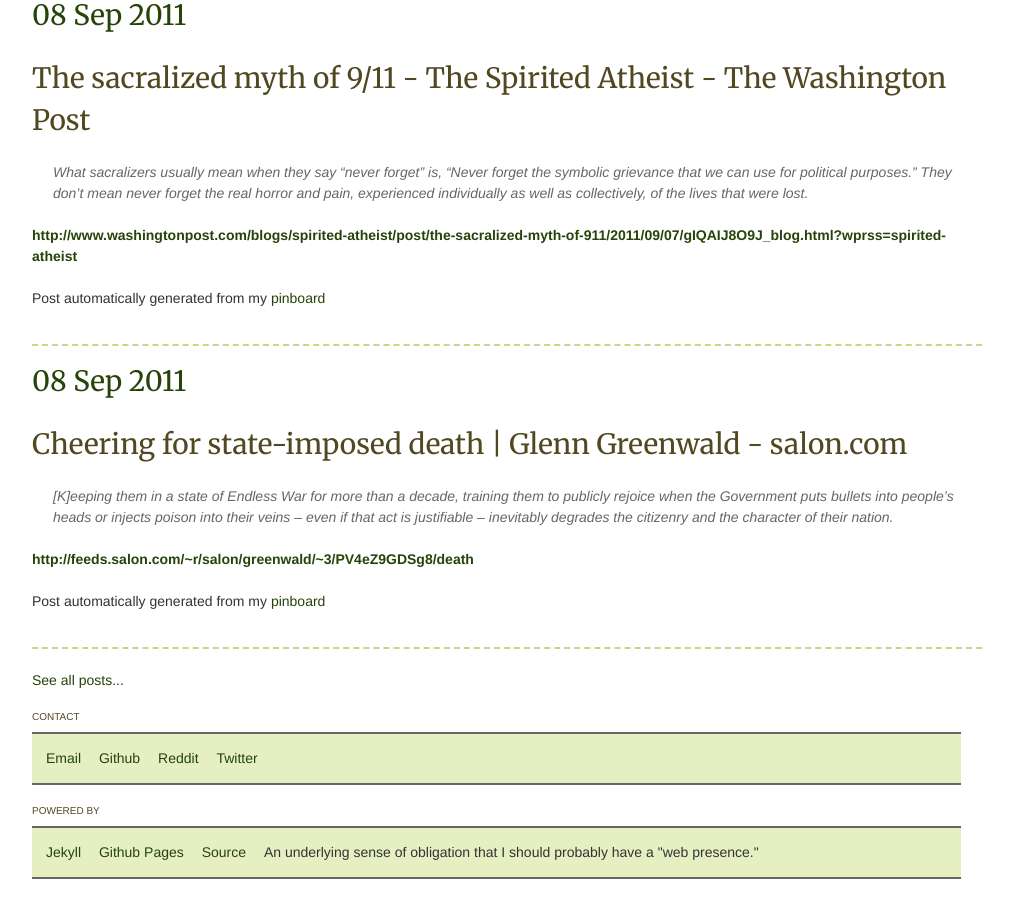
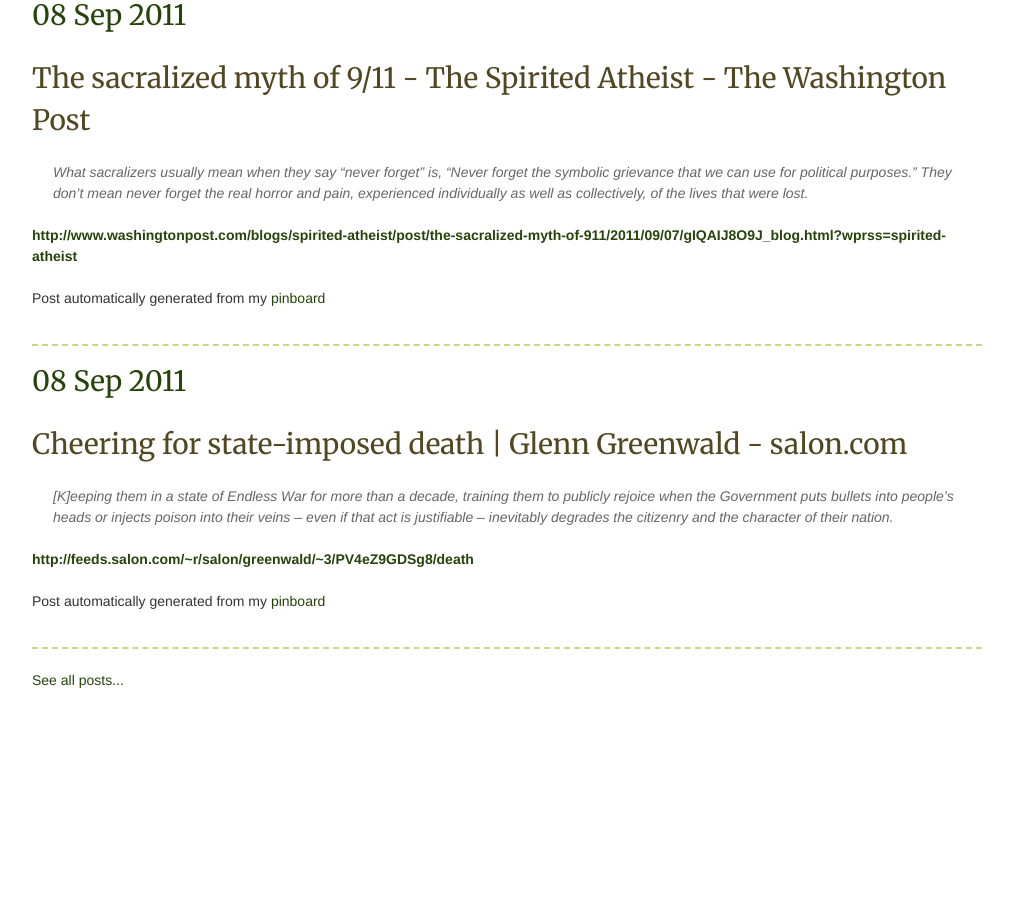
Before and after one commit to yrgoldteeth/yrgoldteeth.github.com, a Jekyll site: the page built from index.html, in a window 1280 px wide and 900 px high, scrolled down 1351 px. Shown: the whole window, without its empty margins (133-1146 px from the left). Built offline with Jekyll 4.4.1, drawn with Linux system fonts in a browser that asks for light colours; some web fonts are replaced; Markdown is read by kramdown in place of the engine named in the settings; after the commit the page ends 2063 px from its top, so only the background shows below that.

Commit message:
update styles

```diff
--- a/_layouts/default.html
+++ b/_layouts/default.html
@@ -38,25 +38,5 @@
     <div id='content'>
       {{ content }}
     </div>
-    <div id='footer'>
-      <div class='footer-nav'>
-        <h3>Contact</h3>
-        <ul>
-          <li><a href='mailto:nicholas.fine@gmail.com'>Email</a></li>
-          <li><a href='http://github.com/yrgoldteeth'>Github</a></li>
-          <li><a href='http://reddit.com/user/yrgoldteeth'>Reddit</a></li>
-          <li><a href='http://twitter.com/yrgoldteeth'>Twitter</a></li>
-        </ul>
-      </div>
-      <div class='footer-nav'>
-        <h3>Powered By</h3>
-        <ul>
-          <li><a href='http://github.com/mojombo/jekyll'>Jekyll</a></li>
-          <li><a href='http://pages.github.com'>Github Pages</a></li>
-          <li><a href='http://github.com/yrgoldteeth/yrgoldteeth.github.com'>Source</a></li>
-          <li>An underlying sense of obligation that I should probably have a "web presence."</li>
-        </ul>
-      </div>
-    </div>
   </div>
 </body>
```
Also changed, not shown: stylesheets/styles.css (+1 -13 lines).
